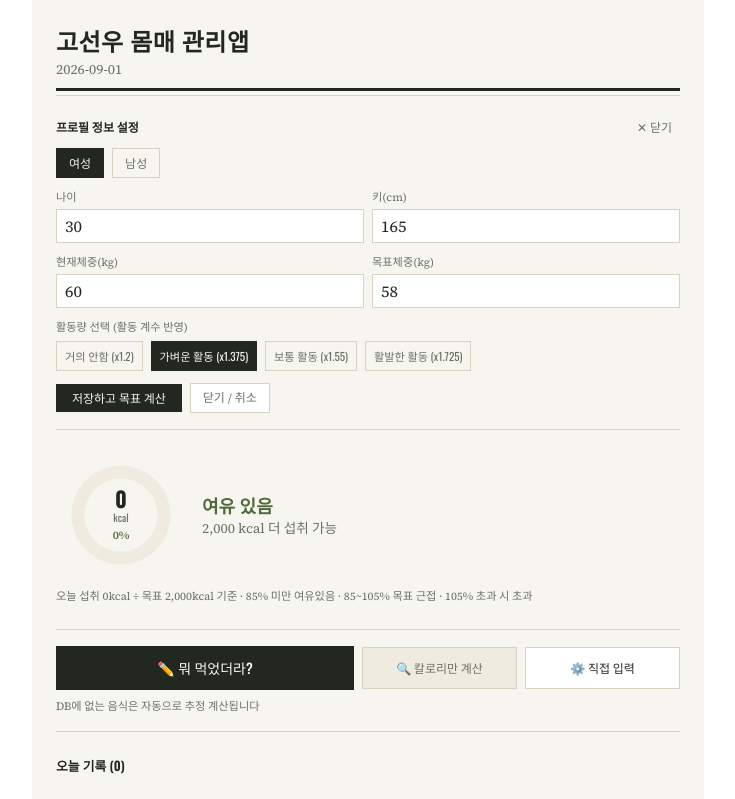
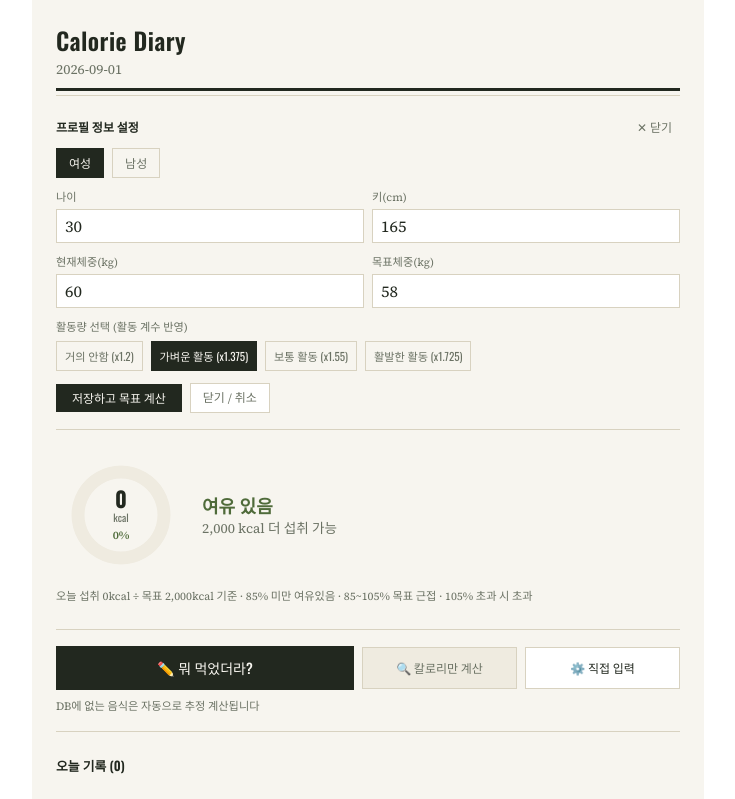
Before and after one commit to ko750125-afk/CalorieCheck, a React (Vite) app: page / in a window 1280 px wide. Shown: the top 799 px of the page, without its empty margins (272-1007 px from the left). Built offline with nearby package versions, Linux system fonts and the light colour scheme.

Commit message:
style: update app title to 'Calorie Diary'

```diff
--- a/calorie-check.jsx
+++ b/calorie-check.jsx
@@ -620,7 +620,7 @@ export default function CalorieJournal() {
           }}
           className="text-2xl font-semibold"
         >
-          고선우 몸매 관리앱
+          Calorie Diary
         </h1>
         <div className="flex items-center justify-between mt-1">
           <span style={{ color: COLOR.inkDim, fontSize: "0.85rem" }}>{todayStr()}</span>
--- a/index.html
+++ b/index.html
@@ -9,7 +9,7 @@
       href="https://fonts.googleapis.com/css2?family=Oswald:wght@400;500;600;700&family=Source+Serif+4:opsz,wght@8..60,400;8..60,600&display=swap"
       rel="stylesheet"
     />
-    <title>고선우 몸매 관리앱</title>
+    <title>Calorie Diary</title>
   </head>
   <body>
     <div id="root"></div>
--- a/src/App.jsx
+++ b/src/App.jsx
@@ -628,7 +628,7 @@ export default function CalorieJournal() {
           }}
           className="text-2xl font-semibold"
         >
-          고선우 몸매 관리앱
+          Calorie Diary
         </h1>
         <div className="flex items-center justify-between mt-1">
           <span style={{ color: COLOR.inkDim, fontSize: "0.85rem" }}>{todayStr()}</span>
```
